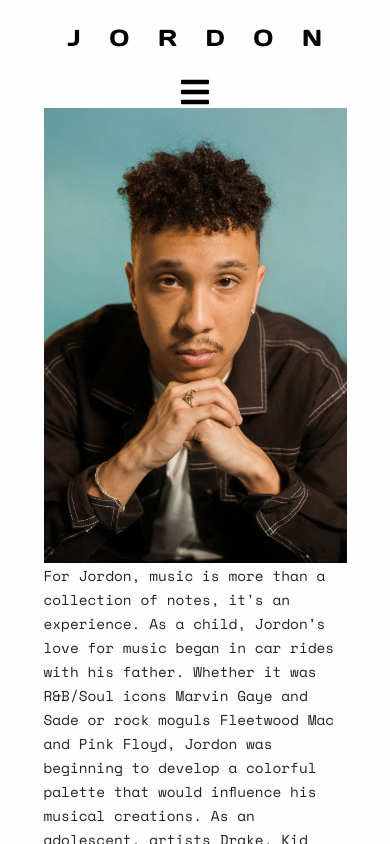
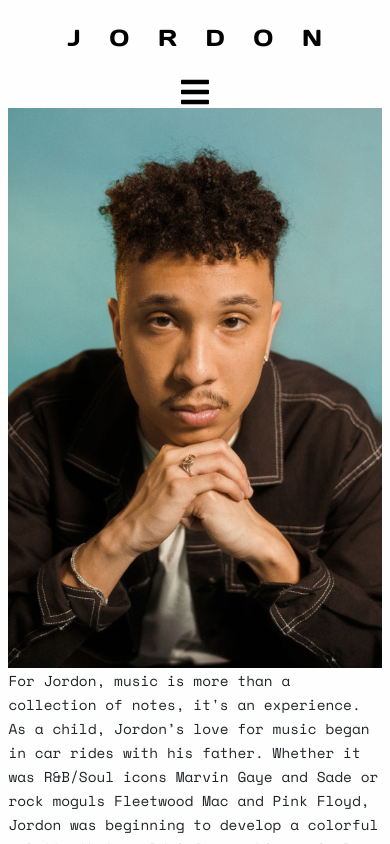
Before and after one commit to ericjiji3/jordon, a React (Create React App) app: page /about in a window 390 px wide. Shown: the top 844 px of the page. Built offline with nearby package versions, Linux system fonts and the light colour scheme; a web font is replaced by a local one.

Commit message:
EVEN MORE RESPONSIVE

```diff
--- a/src/components/Home.js
+++ b/src/components/Home.js
@@ -19,7 +19,7 @@ class Home extends React.Component{
   render(){
     return(
       <div>
-        <div className = "row" style={{marginLeft: "5vw", marginRight: "5vw"}}>
+        <div className = "row" style={{marginLeft: "-4vw", marginRight: "-4vw"}}>
           <div className = "col-sm-3">
             <Navbar/>
           </div>
--- a/src/components/Navbar.css
+++ b/src/components/Navbar.css
@@ -182,6 +182,10 @@
   }
   .tab{
     height: auto;
+    left: -50px;
+  }
+  .buttonDiv{
+
   }
   .emailOverlay{
     position: fixed;
@@ -217,7 +221,7 @@
   .navButt{
     display: flex;
     text-align: center;
-    margin: auto;
+    justify-content: center;
     background: none;
   	color: inherit;
   	border: none;
@@ -225,6 +229,7 @@
   	font: inherit;
   	cursor: pointer;
   	outline: inherit;
+
   }
   #butA{
     background-color: blue;
--- a/src/components/Navbar.js
+++ b/src/components/Navbar.js
@@ -31,7 +31,10 @@ class Navbar extends React.Component{
   render(){
     return(
       <nav className = "tab">
+        <div className = "buttonDiv row">
           <button className = "navButt" id = {this.state.showNav ? "butH" : "butA"} onClick = {() => this.setState({showNav: !this.state.showNav})}><FontAwesomeIcon icon={faBars} size = "2x"/></button>
+        </div>
+
           <ul className = "tabs list-unstyled text-center" id = {this.state.showNav ? "hidden" : "active"}>
                 <li className = "tab py-4">
                   <Link to = {NavbarData[0].path} className = {NavbarData[0].cName} style = {{textDecoration: "none"}}>
--- a/src/pages/About.js
+++ b/src/pages/About.js
@@ -24,7 +24,7 @@ class About extends React.Component{
   render(){
     return(
     <div>
-      <div className = "row mb-5" style = {{marginLeft: "5vw", marginRight: "5vw"}}>
+      <div className = "row mb-5" style = {{marginLeft: "-4vw", marginRight: "-4vw"}}>
         <div className = "col-md-3">
           <Navbar/>
         </div>
--- a/src/pages/Projects.js
+++ b/src/pages/Projects.js
@@ -4,7 +4,7 @@ import Navbar from "../components/Navbar.js";
 function Projects(){
   return(
     <div>
-    <div className = "row" style = {{marginLeft: "5vw", marginRight: "5vw"}}>
+    <div className = "row" style = {{marginLeft: "-4vw", marginRight: "-4vw"}}>
       <div className = "col-md-3">
         <Navbar/>
       </div>
--- a/src/pages/Shop.js
+++ b/src/pages/Shop.js
@@ -4,7 +4,7 @@ import Navbar from "../components/Navbar.js"
 function Shop(){
   return(
     <div>
-    <div className = "row" style = {{marginLeft: "5vw", marginRight: "5vw"}}>
+    <div className = "row" style = {{marginLeft: "-4vw", marginRight: "-4vw"}}>
       <div className = "col-md-3">
         <Navbar/>
       </div>
--- a/src/pages/Stages.js
+++ b/src/pages/Stages.js
@@ -5,7 +5,7 @@ import styles from "./Stages.css";
 function Stages(){
   return(
     <div>
-      <div className = "row" style = {{marginLeft: "5vw", marginRight: "5vw"}}>
+      <div className = "row" style = {{marginLeft: "-4vw", marginRight: "-4vw"}}>
         <div className = "col-md-3">
           <Navbar/>
         </div>
--- a/src/pages/Videos.js
+++ b/src/pages/Videos.js
@@ -6,7 +6,7 @@ import trailer from "../components/pics/trailer.MOV";
 function Videos(){
   return(
     <div>
-    <div className = "row" style = {{marginLeft: "5vw", marginRight: "5vw"}}>
+    <div className = "row" style = {{marginLeft: "-4vw", marginRight: "-4vw"}}>
       <div className = "col-md-3">
         <Navbar/>
       </div>
```
